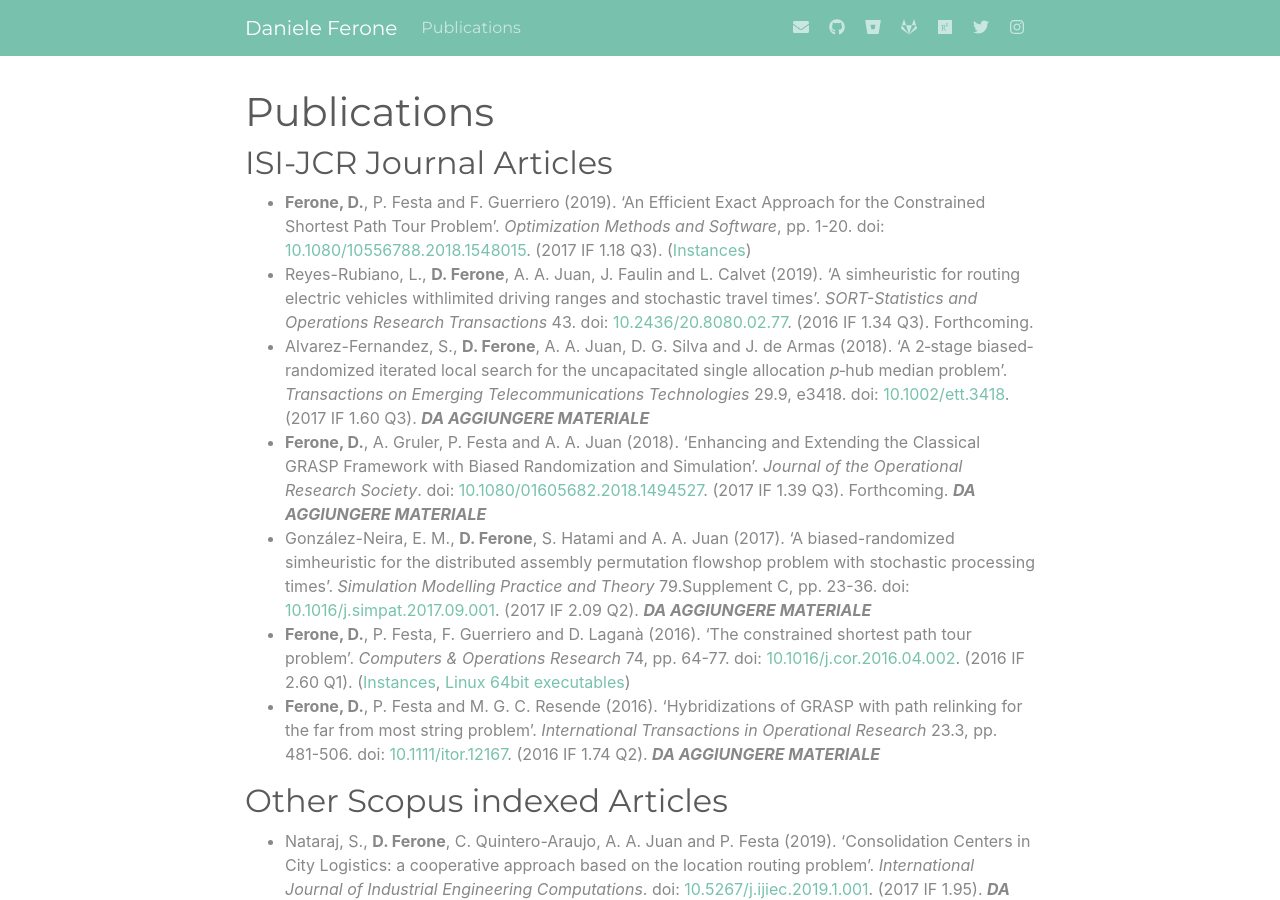
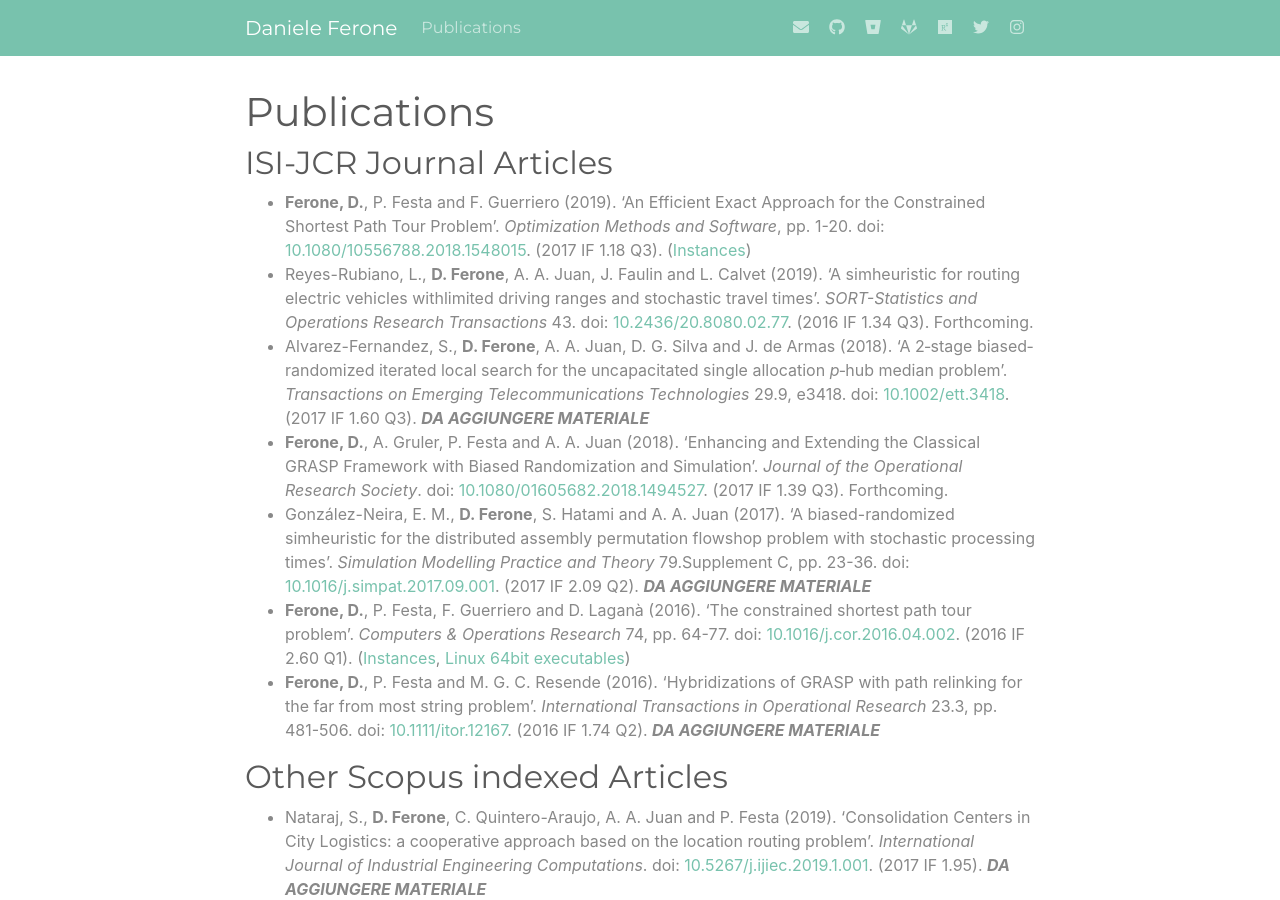
Before and after one commit to fdaniele85/fdaniele85.github.io, a Jekyll site: the page built from pages/publications.html, in a window 1280 px wide and 900 px high. Built offline with Jekyll 4.4.1, drawn with Linux system fonts in a browser that asks for light colours; nearby versions of some CDN libraries.

Commit message:
Extending GRASP no material

```diff
--- a/pages/publications.html
+++ b/pages/publications.html
@@ -9,7 +9,7 @@ title: Publications
   <li><strong>Ferone, D.</strong>, P. Festa and F. Guerriero (2019). ‘An Efficient Exact Approach for the Constrained Shortest Path Tour Problem’. <em>Optimization Methods and Software</em>, pp. 1-20. doi: <a href="https://doi.org/10.1080/10556788.2018.1548015">10.1080/10556788.2018.1548015</a>. (2017 IF 1.18 Q3). (<a href="http://bit.ly/2IkyrgU">Instances</a>)</li>
   <li>Reyes-Rubiano, L., <strong>D. Ferone</strong>, A. A. Juan, J. Faulin and L. Calvet (2019). ‘A simheuristic for routing electric vehicles withlimited driving ranges and stochastic travel times’. <em>SORT-Statistics and Operations Research Transactions</em> 43. doi: <a href="https://doi.org/10.2436/20.8080.02.77">10.2436/20.8080.02.77</a>. (2016 IF 1.34 Q3). Forthcoming.</li>
   <li>Alvarez-Fernandez, S., <strong>D. Ferone</strong>, A. A. Juan, D. G. Silva and J. de Armas (2018). ‘A 2‐stage biased‐randomized iterated local search for the uncapacitated single allocation <em>p</em>‐hub median problem’. <em>Transactions on Emerging Telecommunications Technologies</em> 29.9, e3418. doi: <a href="https://doi.org/10.1002/ett.3418">10.1002/ett.3418</a>. (2017 IF 1.60 Q3). <strong><em>DA AGGIUNGERE MATERIALE</em></strong></li>
-  <li><strong>Ferone, D.</strong>, A. Gruler, P. Festa and A. A. Juan (2018). ‘Enhancing and Extending the Classical GRASP Framework with Biased Randomization and Simulation’. <em>Journal of the Operational Research Society</em>. doi: <a href="https://doi.org/10.1080/01605682.2018.1494527">10.1080/01605682.2018.1494527</a>. (2017 IF 1.39 Q3). Forthcoming. <strong><em>DA AGGIUNGERE MATERIALE</em></strong></li>
+  <li><strong>Ferone, D.</strong>, A. Gruler, P. Festa and A. A. Juan (2018). ‘Enhancing and Extending the Classical GRASP Framework with Biased Randomization and Simulation’. <em>Journal of the Operational Research Society</em>. doi: <a href="https://doi.org/10.1080/01605682.2018.1494527">10.1080/01605682.2018.1494527</a>. (2017 IF 1.39 Q3). Forthcoming.</li>
   <li>González-Neira, E. M., <strong>D. Ferone</strong>, S. Hatami and A. A. Juan (2017). ‘A biased-randomized simheuristic for the distributed assembly permutation flowshop problem with stochastic processing times’. <em>Simulation Modelling Practice and Theory</em> 79.Supplement C, pp. 23-36. doi: <a href="https://doi.org/10.1016/j.simpat.2017.09.001">10.1016/j.simpat.2017.09.001</a>. (2017 IF 2.09 Q2). <strong><em>DA AGGIUNGERE MATERIALE</em></strong></li>
   <li><strong>Ferone, D.</strong>, P. Festa, F. Guerriero and D. Laganà (2016). ‘The constrained shortest path tour problem’. <em>Computers &amp; Operations Research</em> 74, pp. 64-77. doi: <a href="https://doi.org/10.1016/j.cor.2016.04.002">10.1016/j.cor.2016.04.002</a>. (2016 IF 2.60 Q1). (<a href="/papers/csptp/Instances.zip">Instances</a>, <a href="/papers/csptp/Linux (64bit) executables.zip">Linux 64bit executables</a>)</li>
   <li><strong>Ferone, D.</strong>, P. Festa and M. G. C. Resende (2016). ‘Hybridizations of GRASP with path relinking for the far from most string problem’. <em>International Transactions in Operational Research</em> 23.3, pp. 481-506. doi: <a href="https://doi.org/10.1111/itor.12167">10.1111/itor.12167</a>. (2016 IF 1.74 Q2). <strong><em>DA AGGIUNGERE MATERIALE</em></strong></li>
```
